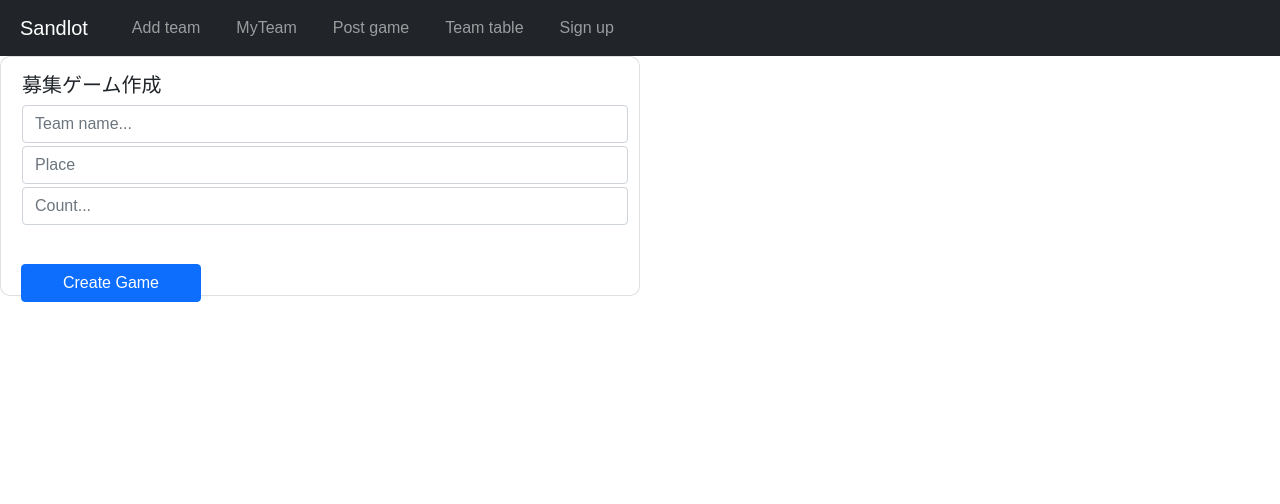
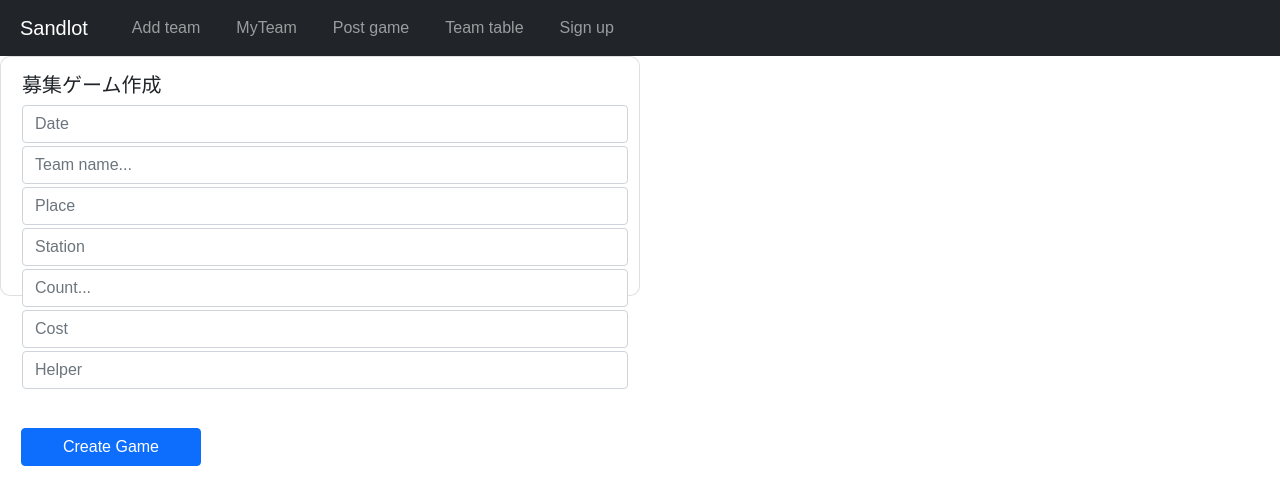
Before and after one commit to kaheiseki/sandlot, a React (Create React App) app: page /creategame in a window 1280 px wide. Shown: the top 504 px of the page. Built offline with nearby package versions, Linux system fonts and the light colour scheme.

Commit message:
edit post make

```diff
--- a/src/pages/create_game_post/create_game_post.js
+++ b/src/pages/create_game_post/create_game_post.js
@@ -17,18 +17,25 @@ import './create_game_post.css';
 
 
 export const CreateGamePost = () => {
+  const [newGameDate, setNewGameDate] = useState(0);
+  // 本来date型でデータを収集したいが、一旦ただの数値で格納
   const [newTeamName, setNewTeamName] = useState("");
   const [newCount, setNewCount] = useState(0);
   const [newPlace, setNewPlace] = useState("");
+  const [newStation, setNewStation] = useState("");
+  const [newCost, setNewCost] = useState(0);
+  const [newHelper, setNewHelper] = useState(0);
 
   const gamesCollectionRef = collection(db, "Games");
 
   const createGame = async () => {
-    await addDoc(gamesCollectionRef, { name: newTeamName, place: newPlace, count: Number(newCount) });
+    await addDoc(gamesCollectionRef, { date: newGameDate, name: newTeamName, place: newPlace, station: newStation, count: Number(newCount), cost: newCost, helper: newHelper });
     // フォーム送信後中身を空にする処理（まだうまくいってない）
+    setNewCount(0);
     setNewTeamName("");
     setNewCount(0);
     setNewPlace("");
+    setNewHelper(0);
 
   };
 
@@ -39,6 +46,14 @@ export const CreateGamePost = () => {
       <Card style={{ width: "40rem" , height:"15rem",borderRadius:"10px"}}>
         <Card.Body>
           <Card.Title className='createGamePostTitle'>募集ゲーム作成</Card.Title>
+          <input
+            className='form-control'
+            type="number"
+            placeholder="Date"
+            onChange={(event) => {
+              setNewGameDate(event.target.value);
+            }}
+          />
           <input
             className='form-control'
             placeholder="Team name..."
@@ -55,10 +70,32 @@ export const CreateGamePost = () => {
           />
           <input
             className='form-control'
+            placeholder="Station"
+            onChange={(event) => {
+              setNewStation(event.target.value);
+            }}
+          />
+          <input
+            className='form-control'
             type="number"
             placeholder="Count..."
             onChange={(event) => {
               setNewCount(event.target.value);
+            }}
+          />
+          <input
+            className='form-control'
+            type="number"
+            placeholder="Cost"
+            onChange={(event) => {
+              setNewCost(event.target.value);
+            }}
+          />
+          <input
+            className='form-control'
+            placeholder="Helper"
+            onChange={(event) => {
+              setNewHelper(event.target.value);
             }}
           />
         </Card.Body>
```
